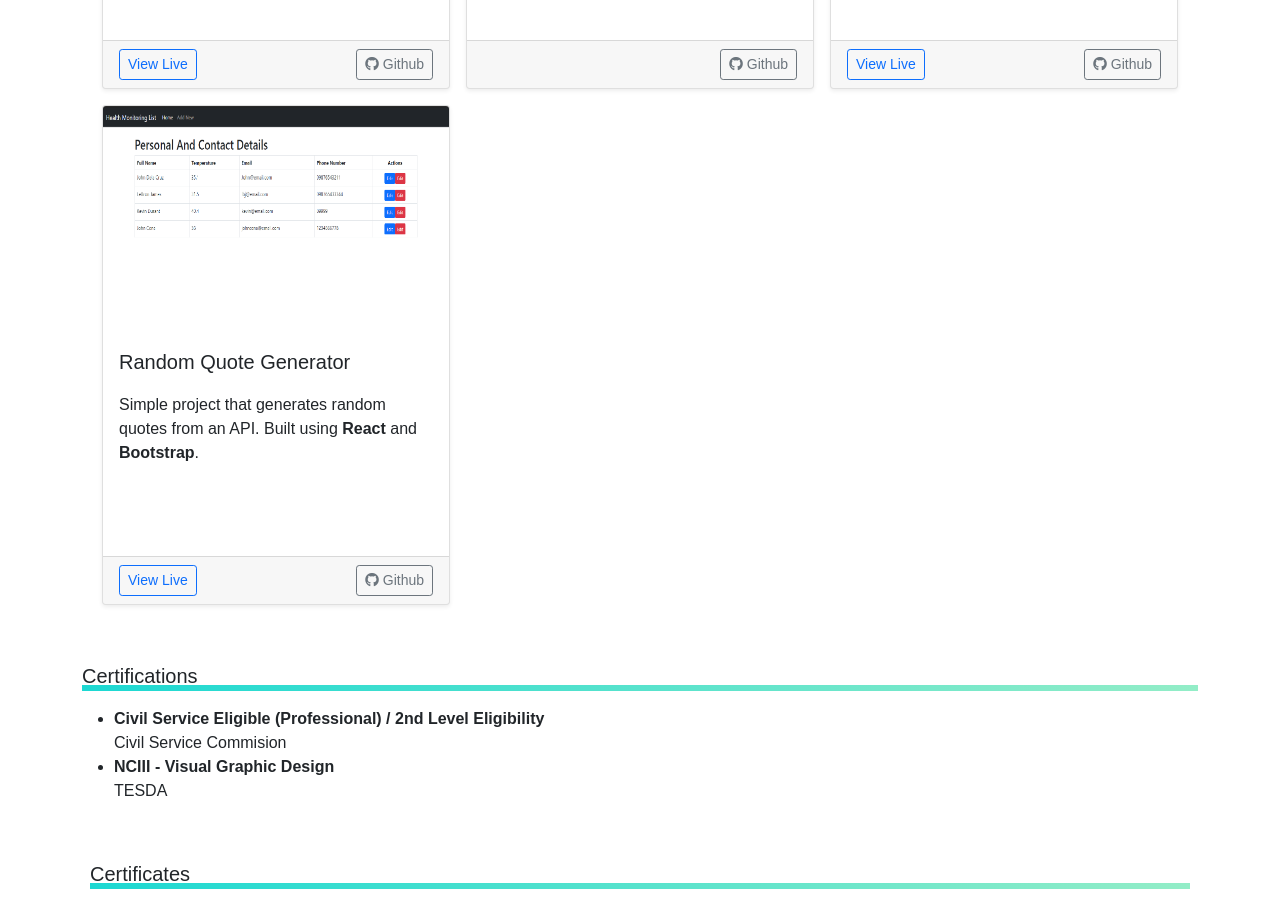
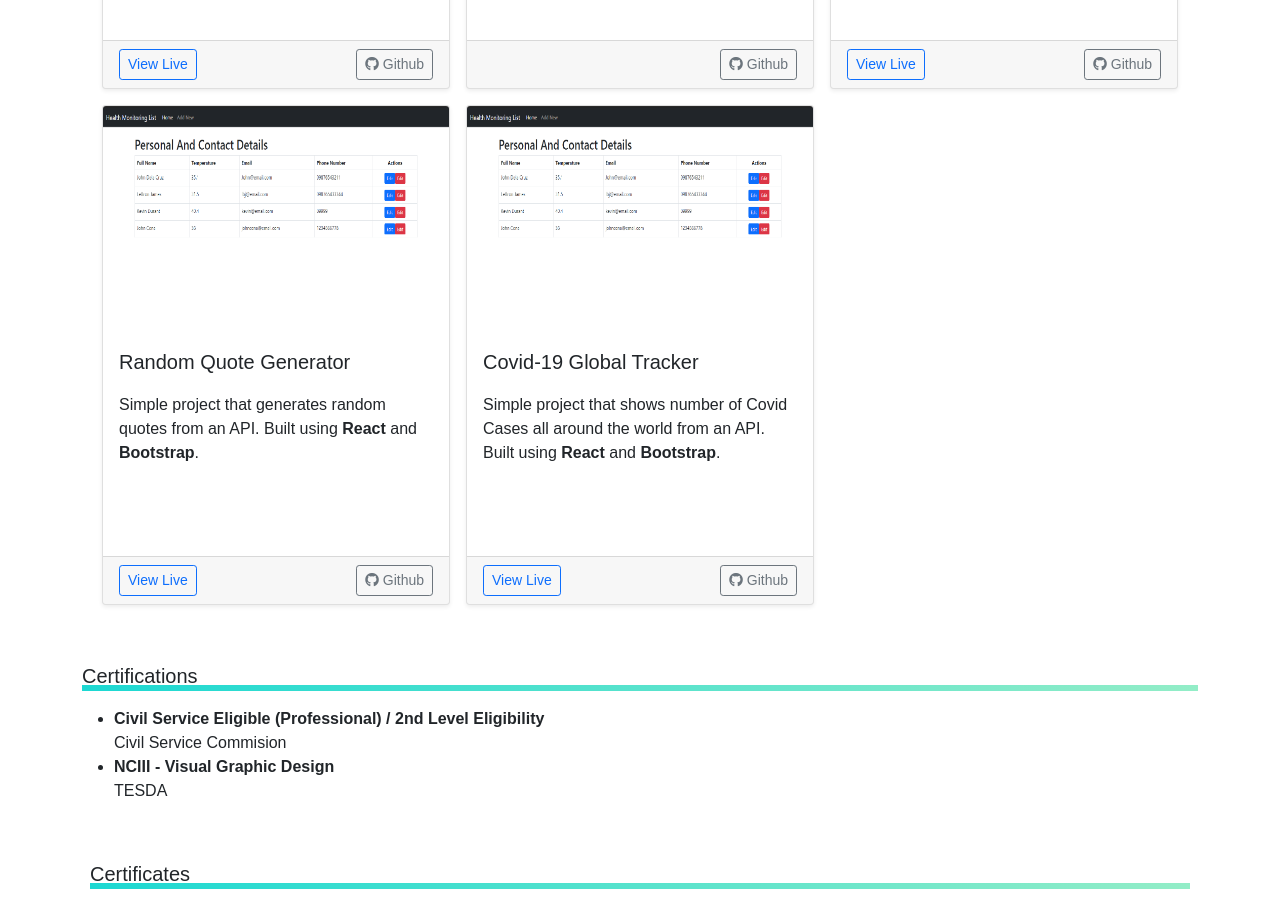
Before and after one commit to patrickaviel/CV-Portfolio, a plain HTML site: page index.html in a window 1280 px wide. Shown: the part 1245-2147 px from the top of the page. Drawn offline with nearby package versions, Linux system fonts and the light colour scheme; a web font is replaced by a local one.

Commit message:
Add covid tracker

```diff
--- a/index.html
+++ b/index.html
@@ -149,6 +149,21 @@
                         </div>
                     </div>
 
+                    <div class="col ">
+                        <div class="card shadow-sm project-card">
+                            <img class="bd-placeholder-img card-img-top" src="assets/images/projects/covidtracker.png" width="100%" height="225">
+                            <div class="card-body">
+                                <p class="lead">Covid-19 Global Tracker</p>
+                                <p class="card-text">Simple project that shows number of Covid Cases all around the world from an API. Built using
+                                    <strong>React</strong> and <strong>Bootstrap</strong>.</p>
+                            </div>
+                            <div class="card-footer d-flex justify-content-between">
+                                <a href="https://covid19-tracker-aviel.netlify.app/" class="btn btn-sm btn-outline-primary">View Live</a>
+                                <a href="https://github.com/patrickaviel/covid-tracker-react" class="btn btn-sm btn-outline-secondary"><i class="fab fa-github"></i> Github</a>
+                            </div>
+                        </div>
+                    </div>
+
                 </div>
             </div>
         </div>
```
